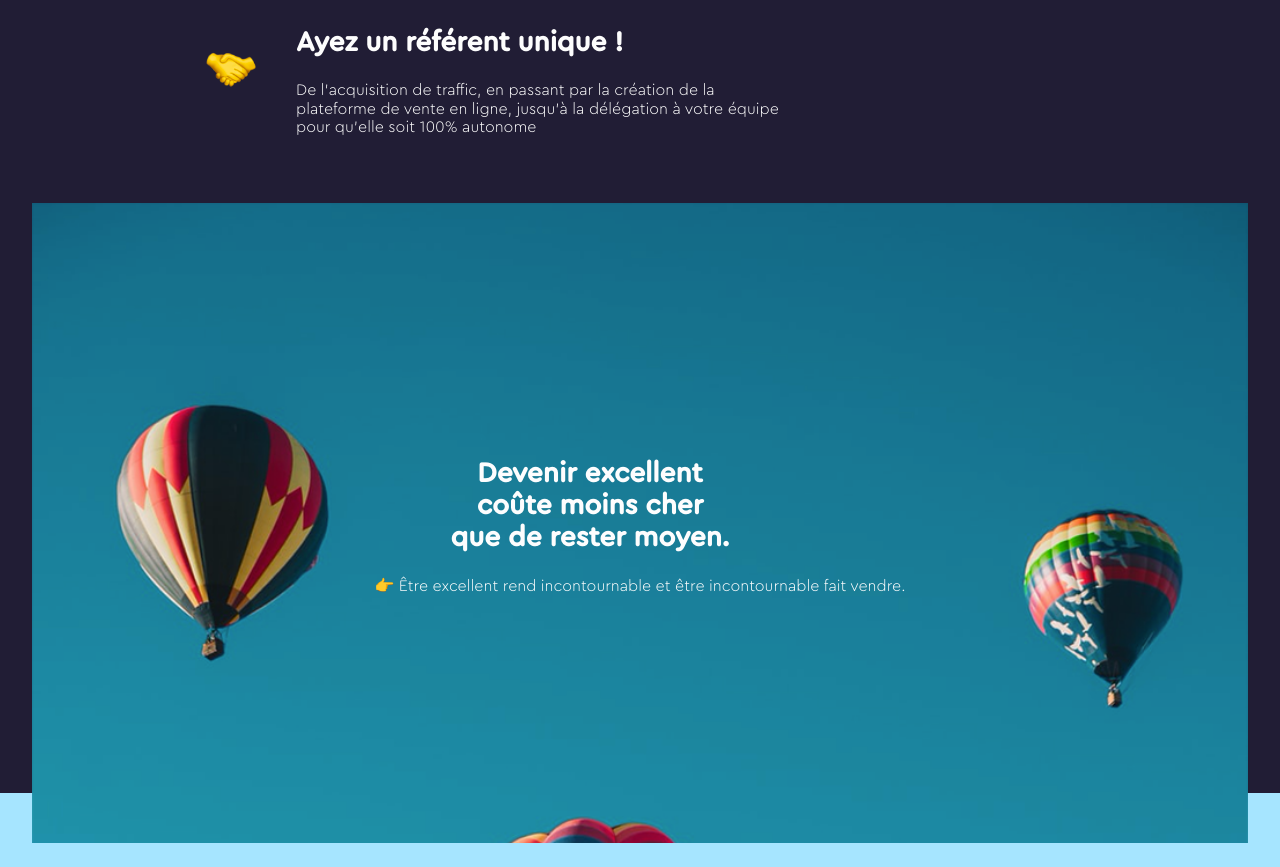
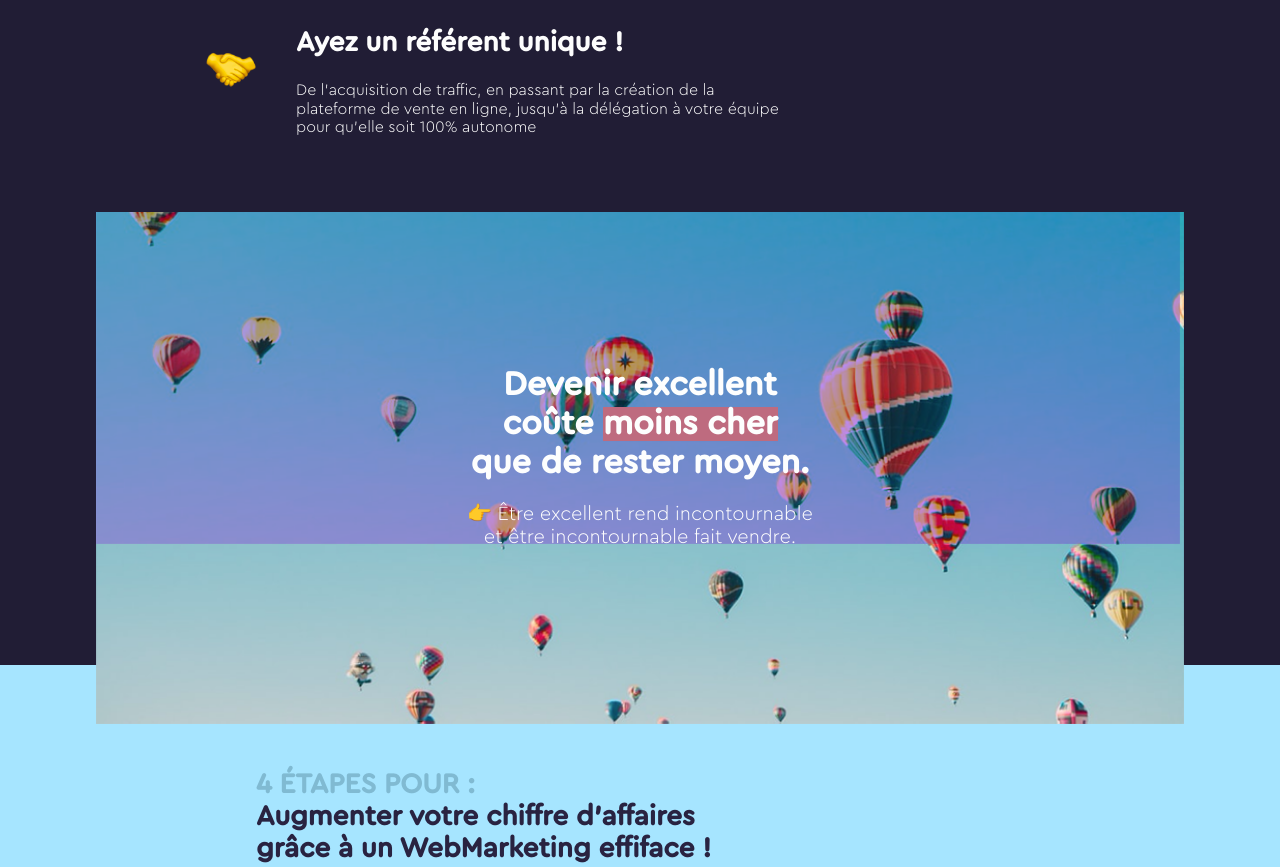
Before and after one commit to lucrampro/Agence-ne-pas-deranger, a plain HTML site: page index.html in a window 1280 px wide. Shown: the part 1053-1920 px from the top of the page. Drawn offline with Linux system fonts and the light colour scheme.

Commit message:
modification tristan

```diff
--- a/css/style.css
+++ b/css/style.css
@@ -23,7 +23,7 @@ h1{
 }
 h1 span {
     background-color: #b3a1ff;
-    width: 120px;
+    width: 80%;
 }
 h2{
     font-family: "crp-medium";
@@ -61,16 +61,20 @@ button{
     transform: translateY(50px);
     opacity: 0;
 }
+
+.pink {
+    background-color: #bf6b7f;
+}
 /* HOME */
 
 .home{
     background-color: #d0748a;
-    height: 50vh;
+    height: 35vh;
     width: 100vw;
 }
 .background__home{
-    height: 98%;
-    width: 95%;
+    height: 100%;
+    width: 80%;
     background-image: url('../assets/img/background__home.png');
     background-size: cover;
     position: relative;
@@ -79,8 +83,8 @@ button{
 .button--contact{
     position: absolute;
     top: -35px;
-    right: -50px;
-    width: 150px;
+    right: -30px;
+    width: 100px;
     height: 50px;
 }
 .background__home h1 span{
@@ -122,10 +126,11 @@ button{
 .devenir--exelent{
     background-image: url('../assets/img/devenir--exelent.png');
     background-size: cover;
-    height: 50vw;
-    width: 95vw;
+    background-position: center bottom;
+    height: 40vw;
+    width: 85vw;
     text-align: center;
-    transform: translateY(50px);
+    transform: translateY(59px);
 }
 
 /* ETAPE */
@@ -253,6 +258,13 @@ p{
     align-items: center;
     text-align: center;
     margin: auto;
+    font-size: 20px;
+
+}
+.devenir--exelent h2{
+    font-size: 34px;
+    width: 100%;
+    margin: auto;
 }
 
 /* ETAPE */
--- a/index.html
+++ b/index.html
@@ -67,11 +67,11 @@
            <div>
                 <h2 class='reveal'>
                     Devenir excellent <br>
-                    coûte <span>moins cher</span> <br>
+                    coûte <span class="pink">moins cher</span> <br>
                     que de rester moyen.
                 </h2>
                 <p class='reveal'>
-                    👉 Être excellent rend incontournable
+                    👉 Être excellent rend incontournable  <br>
                     et être incontournable fait vendre.
                 </p>
         </div>
```
